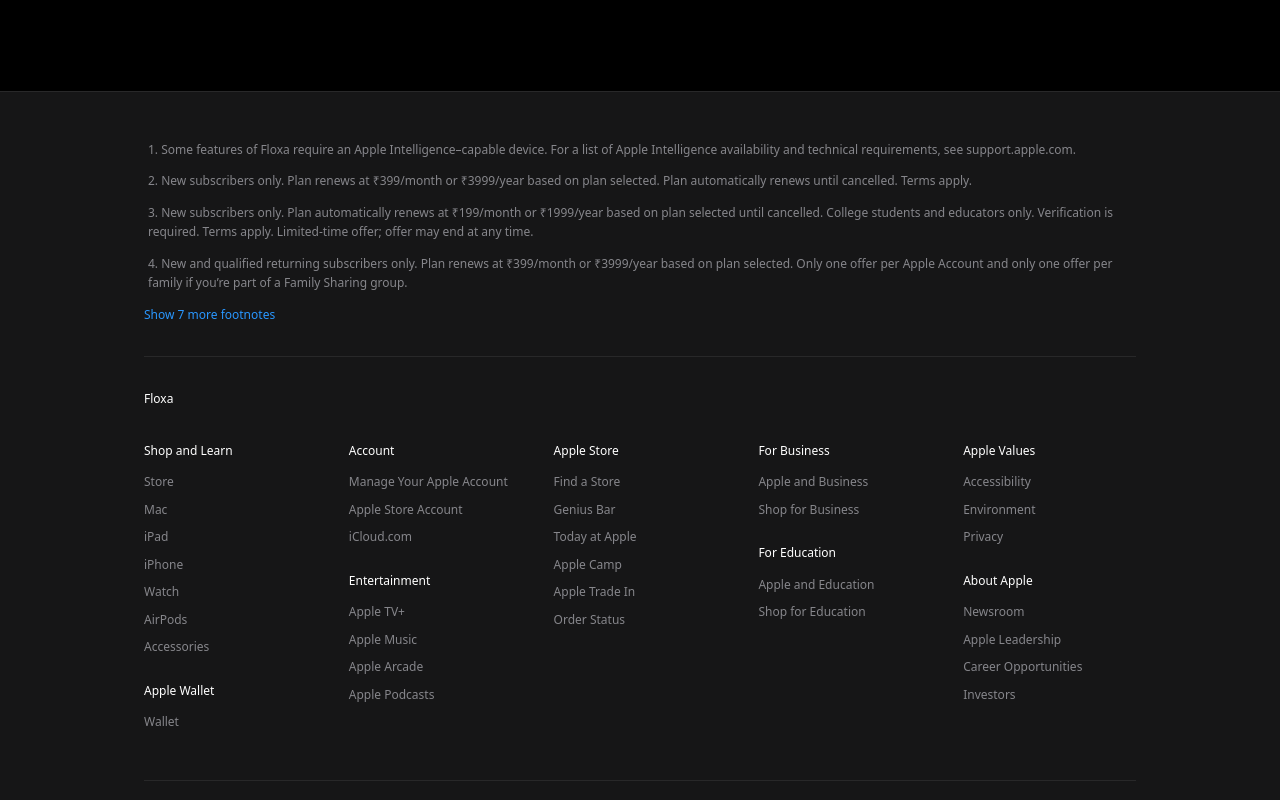
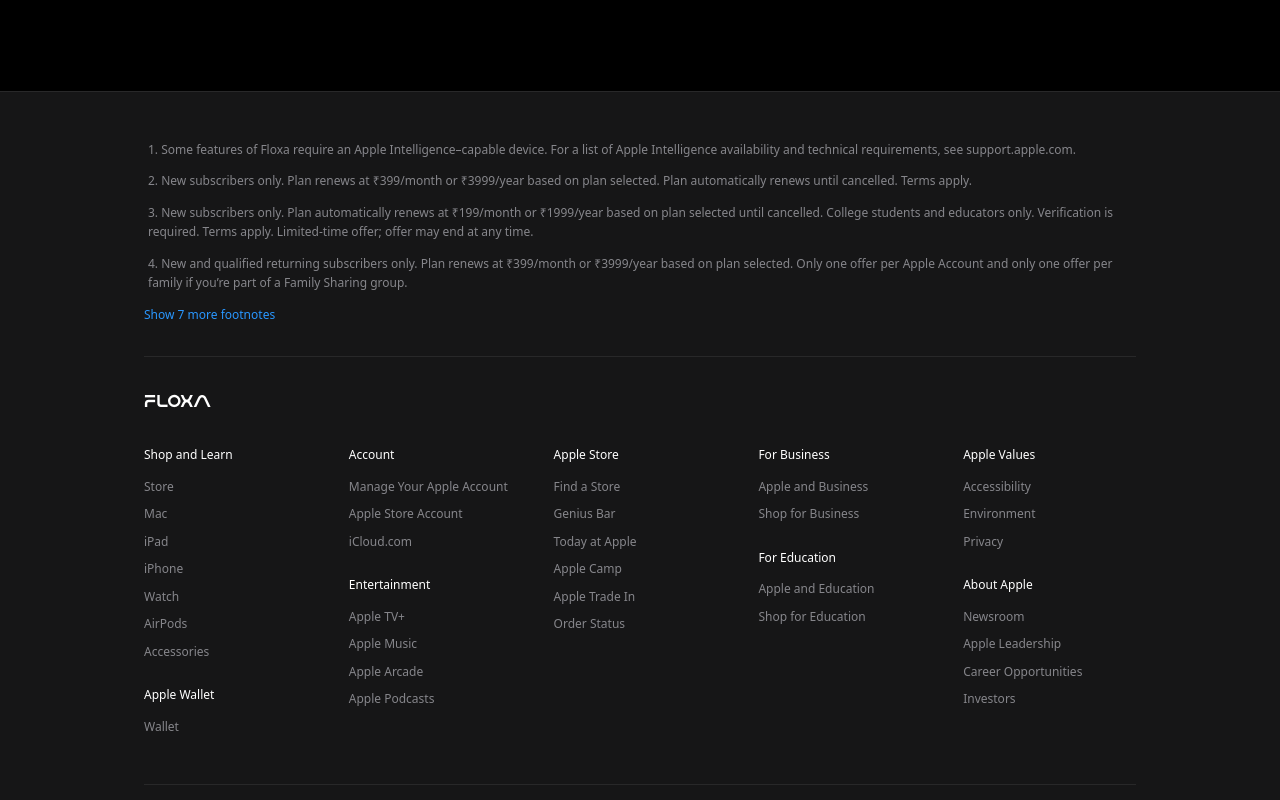
Before and after one commit to FlumenCopia/floxa_landingpage, a Next.js app in the folder frontend/: page / in a window 1280 px wide. Shown: the part 11200-12000 px from the top of the page. Built offline with nearby package versions, Linux system fonts and the light colour scheme.

Commit message:
feat: add FooterSection component with expandable footnotes and navigation directory

```diff
--- a/frontend/components/footer/FooterSection.tsx
+++ b/frontend/components/footer/FooterSection.tsx
@@ -44,7 +44,7 @@ export default function FooterSection() {
 
         {/* Breadcrumb Path */}
         <nav aria-label="Breadcrumbs" className="flex items-center gap-2 mb-8 text-[12px] text-white/70">
-          <span className="text-white font-medium">Floxa</span>
+          <span className="text-white font-pavelt text-sm sm:text-base tracking-normal">Floxa</span>
         </nav>
 
         {/* 5-Column Directory */}
```
